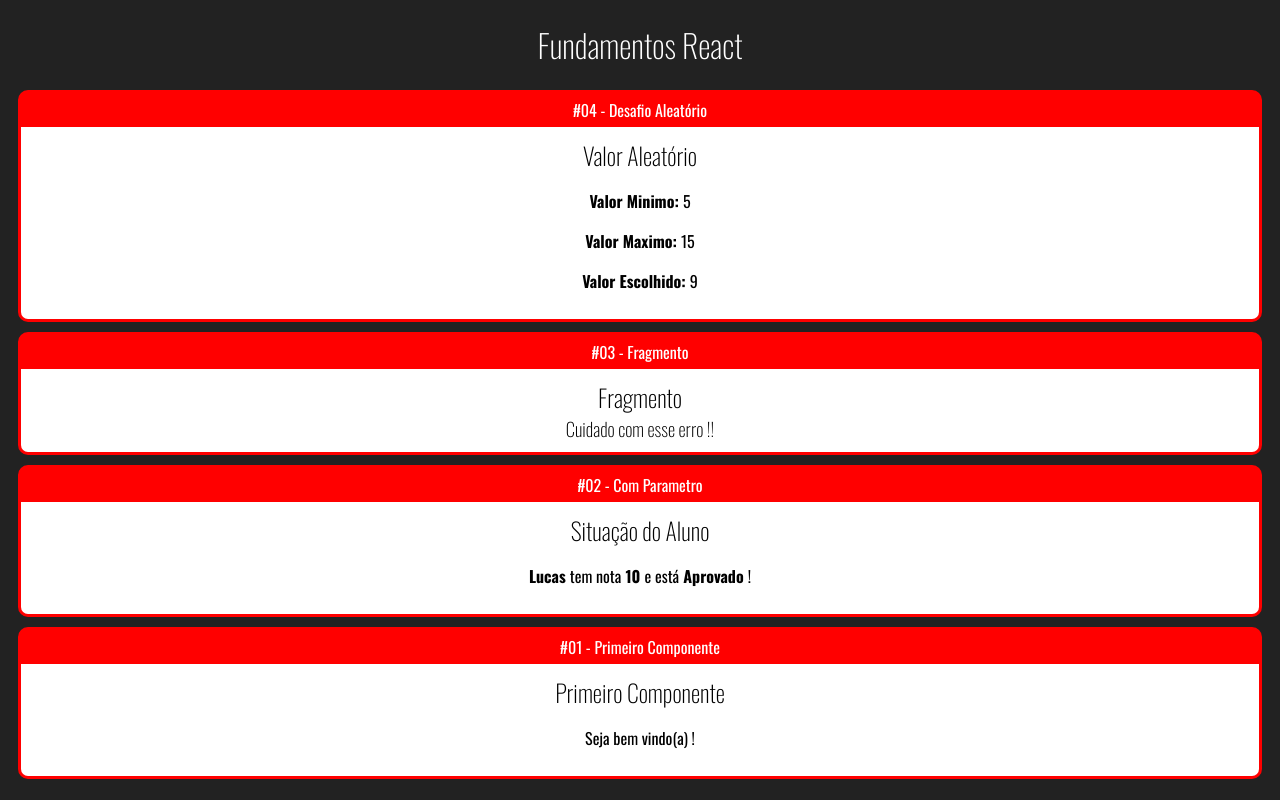
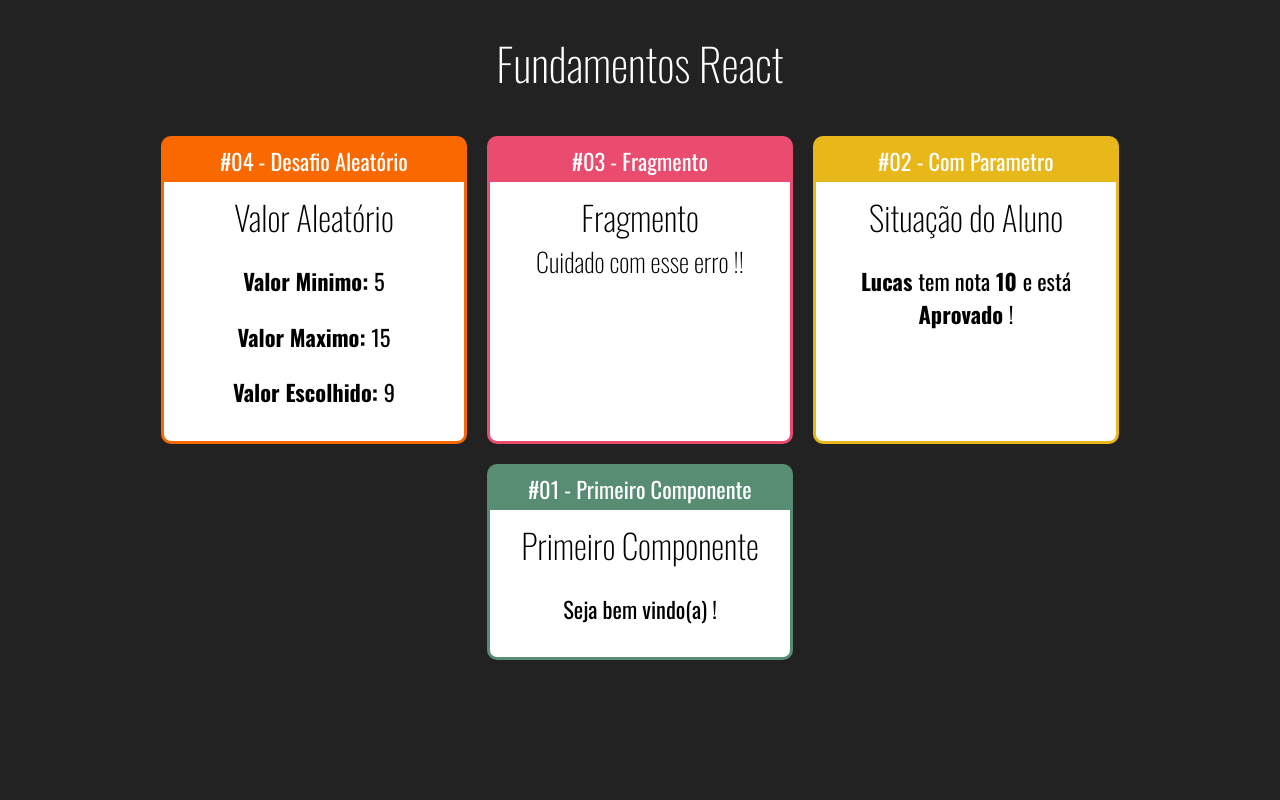
Before and after one commit to LucasAparecidoFlorentino/React, a React (Create React App) app: page / in a window 1280 px wide. Built offline with nearby package versions, Linux system fonts and the light colour scheme.

Commit message:
Desenvolvido Componente Card

```diff
--- /dev/null
+++ b/src/App.css
@@ -0,0 +1,5 @@
+.App .Cards{
+    display: flex;
+    justify-content: center;
+    flex-wrap: wrap;
+}
--- a/src/App.jsx
+++ b/src/App.jsx
@@ -1,32 +1,37 @@
 import React from 'react'
+import './App.css'
 
 import Primeiro from './components/basicos/Primeiro'
 import ComParametro from './components/basicos/ComParametro'
 import Fragmento from './components/basicos/Fragmento'
 import Aleatorio from './components/basicos/Aleatorio'
-import Card from './components/layout/card'
+import Card from './components/layout/Card'
 
 // Com a utilização do defaul, consigo retornar uma função anonima, caso contrário, erro.
 // =>: para uma arrow function
 // se utilizar apenas um parametro, não precisa de parenteses.
 export default _ =>
-    <div id="app">
+    <div className="App">
         <h1>Fundamentos React</h1>
 
-        <Card titulo="#04 - Desafio Aleatório">
+        <div className="Cards">
+            <Card titulo="#04 - Desafio Aleatório" color='#FA6900'>
                 <Aleatorio min={5} max={15} />
             </Card>
 
-        <Card titulo="#03 - Fragmento">
+            <Card titulo="#03 - Fragmento" color='#E94C6F'>
                 <Fragmento />
             </Card>
 
-        <Card titulo="#02 - Com Parametro">
+            <Card titulo="#02 - Com Parametro" color='#E8B71A'>
                 <ComParametro Titulo="Situação do Aluno"
                     aluno="Lucas" nota={10} />
             </Card>
 
-        <Card titulo="#01 - Primeiro Componente">
+            <Card titulo="#01 - Primeiro Componente" color='#588C73'>
                 <Primeiro></Primeiro>
             </Card>
         </div>
+
+
+    </div>
--- a/src/components/layout/Card.css
+++ b/src/components/layout/Card.css
@@ -1,9 +1,13 @@
 .Card {
-    background-color: red;
     border-radius: 10px;
     overflow: hidden;
-    border: 3px solid red;
+    border: 3px solid;
     margin: 10px;
+
+    display: flex;
+    flex-direction: column;
+    min-width: 300px;
+    max-width: 300px;
 }
 
 .Card .Title{
@@ -13,6 +17,7 @@
 }
 
 .Card .Content{
+    flex: 1;
     background-color: white;
     color: black;
     padding: 10px;
--- a/src/components/layout/card.jsx
+++ b/src/components/layout/card.jsx
@@ -2,8 +2,14 @@
 import './Card.css'
 
 export default (props) => {
+
+    const cardEstilo = {
+        backgroundColor: props.color || '#F00',
+        borderColor: props.color || '#F00'
+    }
+
     return(
-        <div className="Card">
+        <div className="Card" style={cardEstilo}>
             <div className="Title">{ props.titulo }</div>
             <div className="Content">{ props.children }</div>
         </div>
--- a/src/index.css
+++ b/src/index.css
@@ -3,6 +3,7 @@
     background-color: #222;
     color: #fff;
     text-align: center;
+    font-size: 1.4rem;
 }
 
 h1, h2, h3 {
```
Lines whose indentation alone changed are shown as unchanged.
